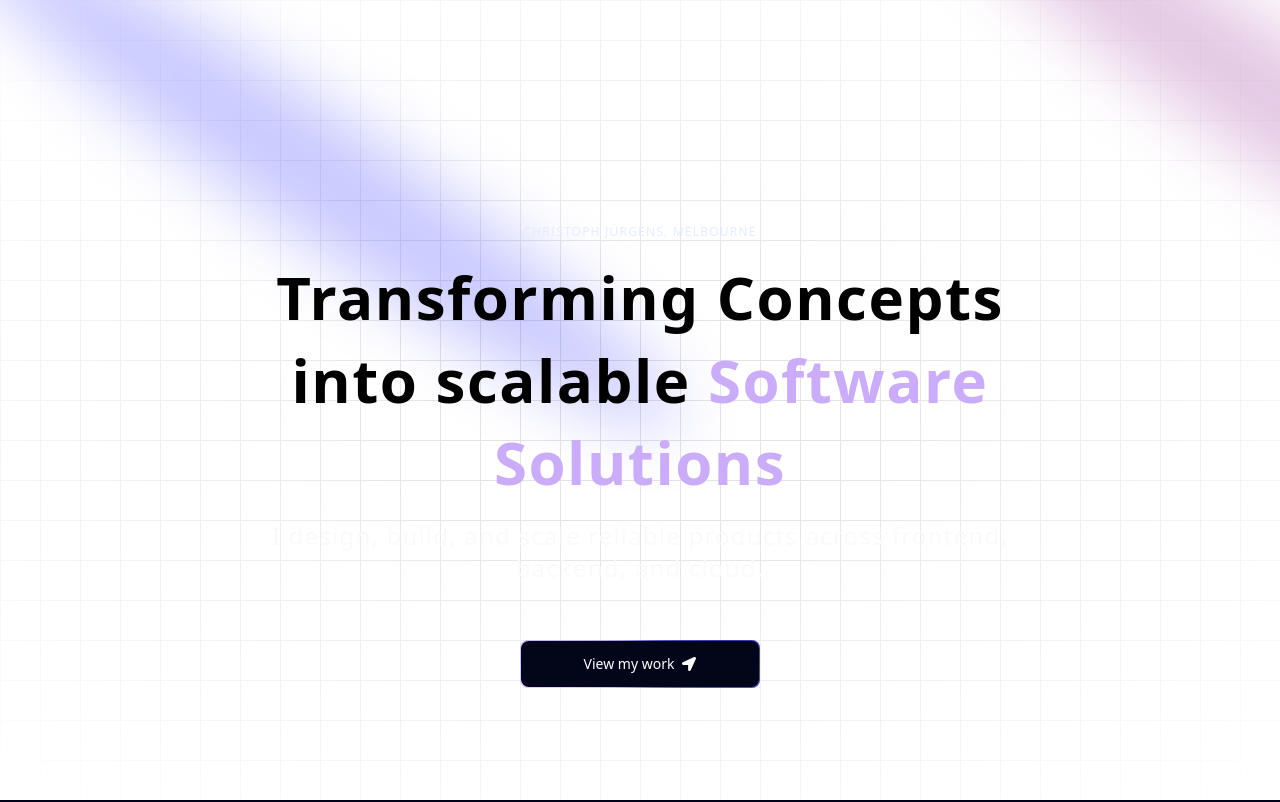
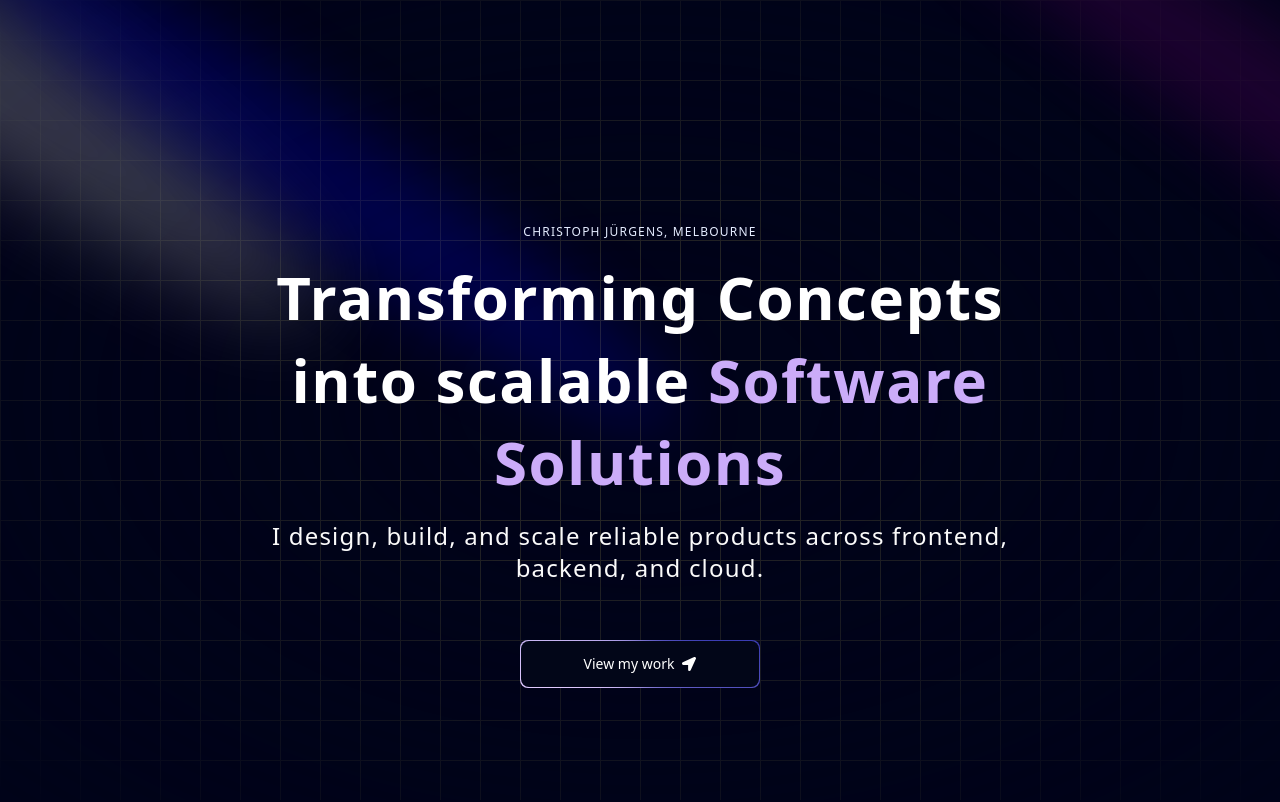
Before and after one commit to comjdev/juergens-au, a Next.js app: page / in a window 1280 px wide. Shown: the top 802 px of the page. Built offline with nearby package versions, Linux system fonts and the light colour scheme.

Commit message:
Refactor layout and components for improved styling and consistency. Remove ThemeProvider from layout, adjust background colors in Hero and Experience components, and refine class names in FloatingNav and BentoGrid for better visual coherence. Update text styles in TextGenerateEffect for uniformity.

```diff
--- a/app/layout.tsx
+++ b/app/layout.tsx
@@ -1,7 +1,6 @@
 import type { Metadata } from "next";
 import { Inter } from "next/font/google";
 import "./globals.css";
-import { ThemeProvider } from "./theme-provider";
 
 const inter = Inter({
 	variable: "--font-inter",
@@ -27,19 +26,12 @@ export default function RootLayout({
 	children: React.ReactNode;
 }>) {
 	return (
-		<html lang="en-AU" suppressHydrationWarning>
+		<html lang="en-AU" className="dark" suppressHydrationWarning>
 			<body
 				className={`${inter.variable} antialiased`}
 				suppressHydrationWarning
 			>
-				<ThemeProvider
-					attribute="class"
-					defaultTheme="dark"
-					enableSystem
-					disableTransitionOnChange
-				>
-					{children}
-				</ThemeProvider>
+				{children}
 			</body>
 		</html>
 	);
--- a/components/Clients.tsx
+++ b/components/Clients.tsx
@@ -14,7 +14,7 @@ const Clients = () => {
 
 			<div className="flex flex-col items-center max-lg:mt-10">
 				<div
-					// remove bg-white dark:bg-black dark:bg-grid-white/[0.05], h-[40rem] to 30rem , md:h-[30rem] are for the responsive design
+				// remove light background and use dark defaults
 					className="h-[50vh] md:h-120 rounded-md flex flex-col antialiased  items-center justify-center relative overflow-hidden"
 				>
 					<InfiniteMovingCards
--- a/components/Experiance.tsx
+++ b/components/Experiance.tsx
@@ -23,7 +23,7 @@ const Experience = () => {
 								"linear-gradient(90deg, rgba(4,7,29,1) 0%, rgba(12,14,35,1) 100%)",
 							borderRadius: `calc(1.75rem* 0.96)`,
 						}}
-						className="flex-1 text-black dark:text-white border-neutral-200 dark:border-slate-800"
+						className="flex-1 text-white border-slate-800"
 					>
 						<div className="flex lg:flex-row flex-col lg:items-center p-3 py-6 md:p-5 lg:p-10 gap-2">
 							<img
--- a/components/Hero.tsx
+++ b/components/Hero.tsx
@@ -20,17 +20,16 @@ const Hero = () => {
 				<Spotlight className="top-28 left-80 h-[80vh] w-[50vw]" fill="blue" />
 			</div>
 
-			<div className="absolute top-0 left-0 flex h-screen w-full items-center justify-center bg-white dark:bg-black-100">
+			<div className="absolute top-0 left-0 flex h-screen w-full items-center justify-center bg-black-100">
 				<div
 					className={cn(
 						"absolute inset-0",
 						"bg-size-[40px_40px]",
-						"bg-[linear-gradient(to_right,#e4e4e7_1px,transparent_1px),linear-gradient(to_bottom,#e4e4e7_1px,transparent_1px)]",
-						"dark:bg-[linear-gradient(to_right,#262626_1px,transparent_1px),linear-gradient(to_bottom,#262626_1px,transparent_1px)]",
+						"bg-[linear-gradient(to_right,#262626_1px,transparent_1px),linear-gradient(to_bottom,#262626_1px,transparent_1px)]",
 					)}
 				/>
 				{/* Radial gradient for the container to give a faded look */}
-				<div className="pointer-events-none absolute inset-0 flex items-center justify-center bg-white mask-[radial-gradient(ellipse_at_center,transparent_20%,black)] dark:bg-black-100"></div>
+				<div className="pointer-events-none absolute inset-0 flex items-center justify-center bg-black-100 mask-[radial-gradient(ellipse_at_center,transparent_20%,black)]"></div>
 			</div>
 			<div className="flex flex-col items-center justify-center relative my-20 z-10">
 				<div className="max-w-[89vw] md:max-w-2xl lg:max-w-[60vw] flex flex-col items-center justify-center">
--- a/components/Process.tsx
+++ b/components/Process.tsx
@@ -11,7 +11,7 @@ const Approach = () => {
 			<h1 className="heading">
 				My <span className="text-purple">development</span> process
 			</h1>
-			{/* remove bg-white dark:bg-black */}
+			{/* remove bg-white and use dark by default */}
 			<div className="my-20 flex flex-col lg:flex-row items-center justify-center w-full gap-4">
 				{/* add des prop */}
 				<Card
@@ -43,7 +43,7 @@ const Approach = () => {
 					/>
 					{/* Radial gradient for the cute fade */}
 					{/* remove this one */}
-					{/* <div className="absolute inset-0 [mask-image:radial-gradient(400px_at_center,white,transparent)] bg-black/50 dark:bg-black/90" /> */}
+				{/* <div className="absolute inset-0 [mask-image:radial-gradient(400px_at_center,white,transparent)] bg-black/90" /> */}
 				</Card>
 				<Card
 					title="Testing & Launch"
@@ -81,8 +81,8 @@ const Card = ({
 			onMouseEnter={() => setHovered(true)}
 			onMouseLeave={() => setHovered(false)}
 			// change h-[30rem] to h-[35rem], add rounded-3xl
-			className="border border-black/20 group/canvas-card flex items-center justify-center
-       dark:border-white/20  max-w-sm w-full mx-auto p-4 relative lg:h-140 rounded-3xl "
+			className="border border-white/20 group/canvas-card flex items-center justify-center
+       max-w-sm w-full mx-auto p-4 relative lg:h-140 rounded-3xl "
 			style={{
 				//   add these two
 				//   you can generate the color from here https://cssgradient.io/
@@ -92,10 +92,10 @@ const Card = ({
 			}}
 		>
 			{/* change to h-10 w-10 , add opacity-30  */}
-			<Icon className="absolute h-10 w-10 -top-3 -left-3 dark:text-white text-black opacity-30" />
-			<Icon className="absolute h-10 w-10 -bottom-3 -left-3 dark:text-white text-black opacity-30" />
-			<Icon className="absolute h-10 w-10 -top-3 -right-3 dark:text-white text-black opacity-30" />
-			<Icon className="absolute h-10 w-10 -bottom-3 -right-3 dark:text-white text-black opacity-30" />
+			<Icon className="absolute h-10 w-10 -top-3 -left-3 text-white opacity-30" />
+			<Icon className="absolute h-10 w-10 -bottom-3 -left-3 text-white opacity-30" />
+			<Icon className="absolute h-10 w-10 -top-3 -right-3 text-white opacity-30" />
+			<Icon className="absolute h-10 w-10 -bottom-3 -right-3 text-white opacity-30" />
 
 			<AnimatePresence>
 				{hovered && (
@@ -120,8 +120,8 @@ const Card = ({
 				</div>
 				<h2
 					// change text-3xl, add text-center
-					className="dark:text-white text-center text-3xl opacity-0 group-hover/canvas-card:opacity-100
-         relative z-10 text-black mt-4  font-bold group-hover/canvas-card:text-white
+					className="text-white text-center text-3xl opacity-0 group-hover/canvas-card:opacity-100
+         relative z-10 mt-4 font-bold group-hover/canvas-card:text-white
          group-hover/canvas-card:-translate-y-2 transition duration-200"
 				>
 					{title}
@@ -167,7 +167,7 @@ const AceternityIcon = ({ order }: { order: string }) => {
 		//   viewBox="0 0 66 65"
 		//   fill="none"
 		//   xmlns="http://www.w3.org/2000/svg"
-		//   className="h-10 w-10 text-black dark:text-white group-hover/canvas-card:text-white "
+		//   className="h-10 w-10 text-white group-hover/canvas-card:text-white "
 		// >
 		//   <path
 		//     d="M8 8.05571C8 8.05571 54.9009 18.1782 57.8687 30.062C60.8365 41.9458 9.05432 57.4696 9.05432 57.4696"
--- a/components/ui/BentoGrid.tsx
+++ b/components/ui/BentoGrid.tsx
@@ -87,7 +87,7 @@ export const BentoGridItem = ({
 	return (
 		<div
 			className={cn(
-				"group/bento shadow-input row-span-1 flex flex-col justify-between space-y-4 relative overflow-hidden rounded-3xl transition duration-200 hover:shadow-xl dark:shadow-none border border-white/10",
+				"group/bento shadow-none row-span-1 flex flex-col justify-between space-y-4 relative overflow-hidden rounded-3xl transition duration-200 hover:shadow-xl border border-white/10",
 				className,
 			)}
 			style={{
--- a/components/ui/CardSpotLight.tsx
+++ b/components/ui/CardSpotLight.tsx
@@ -35,7 +35,7 @@ export const CardSpotlight = ({
 	return (
 		<div
 			className={cn(
-				"group/spotlight p-10 rounded-3xl relative border border-neutral-800  dark:border-neutral-800",
+				"group/spotlight p-10 rounded-3xl relative border border-neutral-800",
 				className,
 			)}
 			style={{
--- a/components/ui/FloatingNav.tsx
+++ b/components/ui/FloatingNav.tsx
@@ -65,7 +65,7 @@ export const FloatingNav = ({
 				}}
 				className={cn(
 					// change rounded-full to rounded-lg
-					// remove dark:border-white/[0.2] dark:bg-black bg-white border-transparent
+					// remove light border/background, use dark defaults
 					// change  pr-2 pl-8 py-2 to px-10 py-5
 					"flex max-w-fit md:min-w-[70vw] lg:min-w-fit fixed z-[5000] top-10 inset-x-0 mx-auto px-10 py-5 rounded-lg border border-black/.1 shadow-[0px_2px_3px_-1px_rgba(0,0,0,0.1),0px_1px_0px_0px_rgba(25,28,33,0.02),0px_0px_0px_1px_rgba(25,28,33,0.08)] items-center justify-center space-x-4",
 					className,
@@ -82,7 +82,7 @@ export const FloatingNav = ({
 						key={`link=${idx}`}
 						href={navItem.link}
 						className={cn(
-							"relative dark:text-neutral-50 items-center  flex space-x-1 text-neutral-600 dark:hover:text-neutral-300 hover:text-neutral-500",
+							"relative text-neutral-50 items-center flex space-x-1 hover:text-neutral-300",
 						)}
 					>
 						<span className="block sm:hidden">{navItem.icon}</span>
@@ -92,7 +92,7 @@ export const FloatingNav = ({
 					</Link>
 				))}
 				{/* remove this login btn */}
-				{/* <button className="border text-sm font-medium relative border-neutral-200 dark:border-white/[0.2] text-black dark:text-white px-4 py-2 rounded-full">
+				{/* <button className="border text-sm font-medium relative border-white/20 text-white px-4 py-2 rounded-full">
           <span>Login</span>
           <span className="absolute inset-x-0 w-1/2 mx-auto -bottom-px bg-gradient-to-r from-transparent via-blue-500 to-transparent  h-px" />
         </button> */}
--- a/components/ui/text-generate-effect.tsx
+++ b/components/ui/text-generate-effect.tsx
@@ -40,7 +40,7 @@ export const TextGenerateEffect = ({
 						<motion.span
 							key={idx}
 							className={`${
-								idx > COLOR_TRANSITION_INDEX ? "text-purple" : "dark:text-white text-black"
+								idx > COLOR_TRANSITION_INDEX ? "text-purple" : "text-white"
 							} opacity-0`}
 							style={{
 								filter: filter ? "blur(10px)" : "none",
@@ -57,7 +57,7 @@ export const TextGenerateEffect = ({
 	return (
 		<div className={cn("font-bold", className)}>
 			<div className="my-4">
-				<div className=" dark:text-white text-black leading-snug tracking-wide">
+				<div className="text-white leading-snug tracking-wide">
 					{renderWords()}
 				</div>
 			</div>
```
